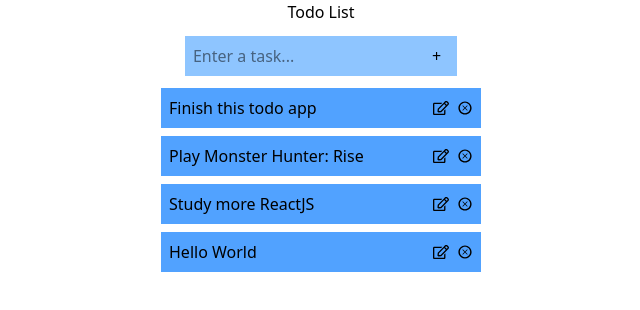
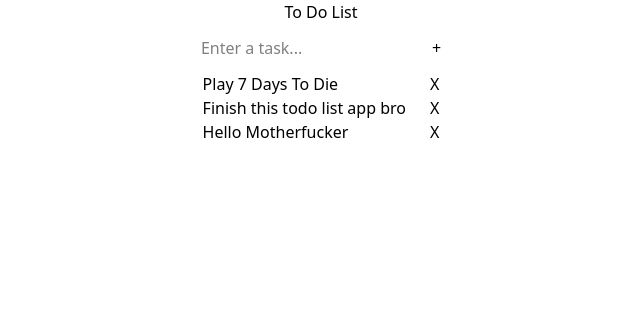
Before and after one commit to joshuafrellte/todo-list-app, a React (Vite) app: page / in a window 1280 px wide. Shown: the top 310 px of the page, without its empty margins (319-959 px from the left). Built offline with nearby package versions, Linux system fonts and the light colour scheme.

Commit message:
feat: remade app

```diff
--- a/src/ToDoList.tsx
+++ b/src/ToDoList.tsx
@@ -2,7 +2,7 @@ import { useState } from 'react'
 import TaskCard from "./components/TaskCard"
 
 function ToDoList() {
-    const [tasks, setTasks] = useState(["Finish this todo app", "Play Monster Hunter: Rise", "Study more ReactJS", "Hello World"])
+    const [tasks, setTasks] = useState(["Play 7 Days To Die", "Finish this todo list app bro", "Hello Motherfucker"])
     const [newTask, setNewTask] = useState("")
 
     function handleInputChange(event) {
@@ -13,30 +13,43 @@ function ToDoList() {
         setTasks([...tasks, newTask])
     }
 
+    function deleteTask(index) {
+        const updatedList = tasks.filter((_, i) => i !== index)
+        setTasks(updatedList)
+    }
+
     return (
         <div className="flex flex-col items-center gap-3">
-            <h1>Todo List</h1>
-            <div className="bg-blue-300 p-2">
+            <h1>To Do List</h1>
+            <div>
                 <input
-                    type='text'
-                    placeholder='Enter a task...'
+                    type="text"
+                    placeholder="Enter a task..."
                     value={newTask}
                     onChange={handleInputChange}
                 />
                 <button
                     onClick={addTask}
-                    className="px-2 cursor-pointer"
+                    className="cursor-pointer"
                 >
                     +
                 </button>
             </div>
-
-            <ol className="flex flex-col gap-2">
-                {tasks.map((task, index) =>
-                    <li key={index}>
-                        <TaskCard task={task}/>
+            <ol>
+                {tasks.map((task, index) => (
+                    <li
+                        key={index}
+                        className="flex justify-between gap-6"
+                    >
+                        <span>{task}</span>
+                        <button
+                            onClick={() => deleteTask(index)}
+                            className="cursor-pointer"
+                        >
+                            X
+                        </button>
                     </li>
-                )}
+                ))}
             </ol>
 
         </div>
```
